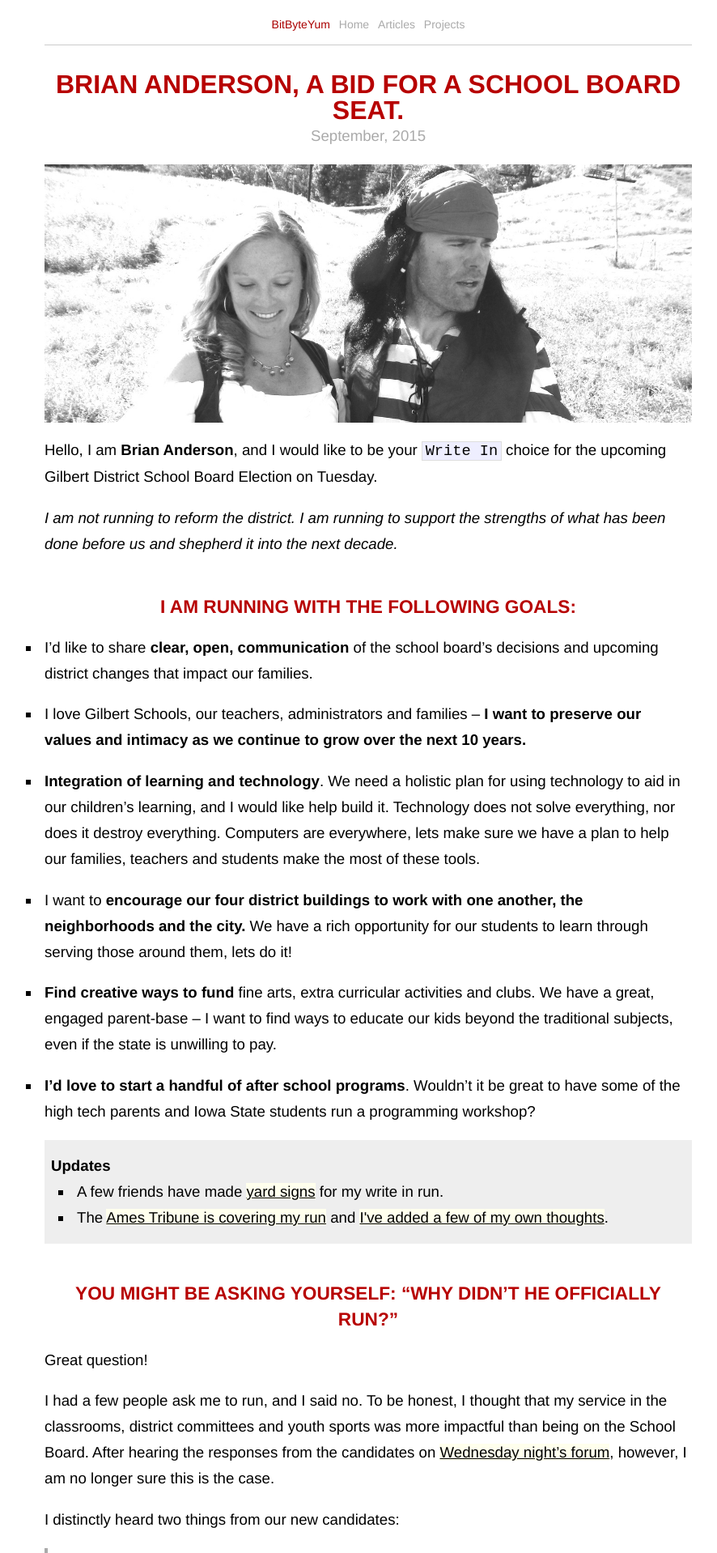
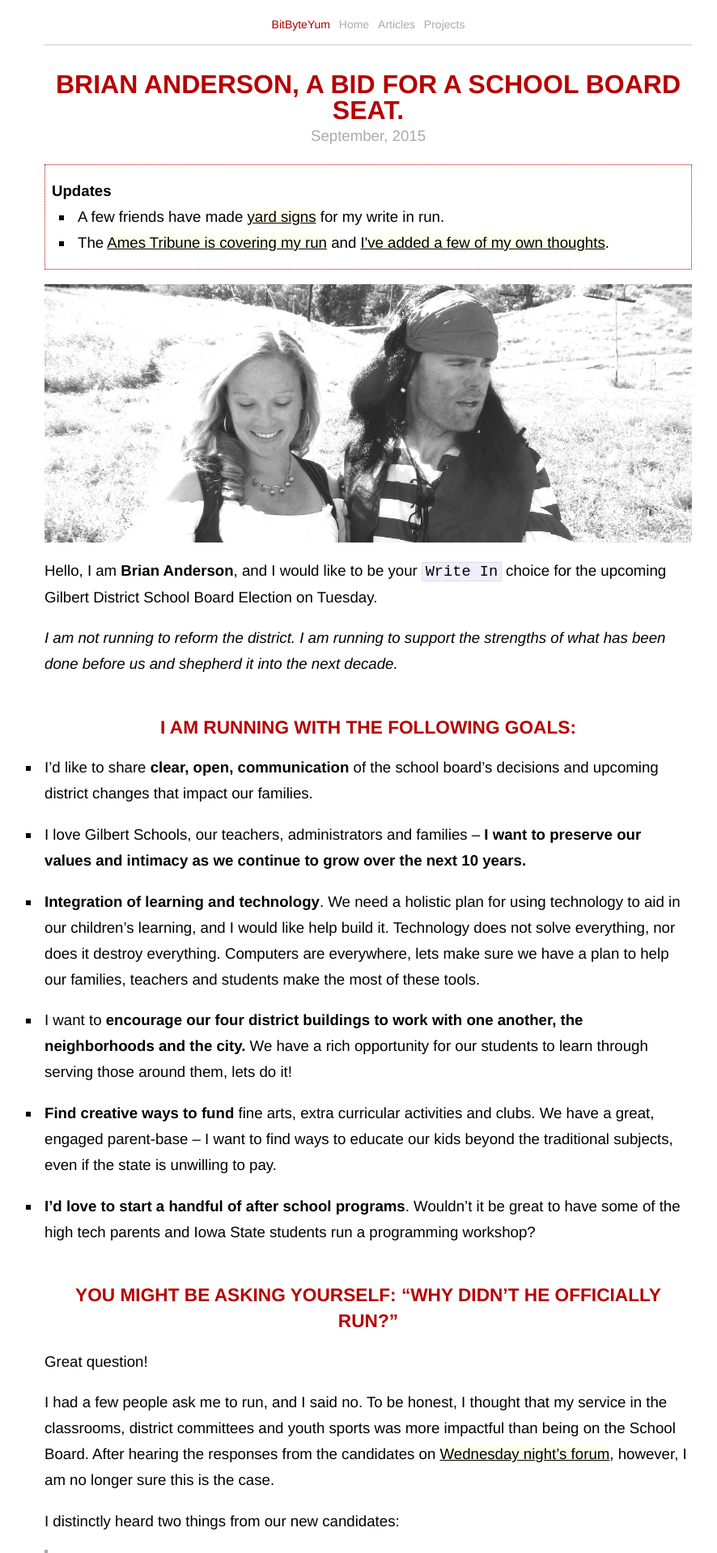
Before and after one commit to banderson623/banderson623.github.com, a Jekyll site: the page built from projects/gilbert-school-board.md, in a window 1280 px wide. Shown: the top 1918 px of the page at 81% size, without its empty margins (185-1071 px from the left). Built offline with Jekyll 4.4.1, drawn with Linux system fonts in a browser that asks for light colours; a script that is not in the unit is left out; some of the changed lines change nothing that is shown.

Commit message:
updates up higher

```diff
--- a/projects/gilbert-school-board.md
+++ b/projects/gilbert-school-board.md
@@ -21,7 +21,7 @@ h1, h2 {
 }
 
 .updates {
-  background-color:#eee;
+  border:1px dotted #B70101;
   padding: 1rem 0.5rem;
 }
 
@@ -39,6 +39,16 @@ h1, h2 {
 
 }
 </style>
+
+<div class='updates'>
+  <h3>Updates</h3>
+  <ul>
+    <li>A few friends have made <a href="/articles/2015/09/04/starting-my-run/">yard signs</a> for my write in run.</li>
+
+    <li>The <a href="http://amestrib.com/news/write-candidate-seeks-seat-gilbert-school-board">Ames Tribune is covering my run</a> and <a href="/articles/2015/09/05/ames-tribune-article/">I've added a few of my own thoughts</a>.</li>
+  </ul>
+</div>
+
 
 <img src="/images/projects/gilbert/pirate-couple-crop.jpg" class="centered can_shrink" alt="Me and Allison dressing up" width="800px"/>
 
@@ -60,17 +70,6 @@ _I am not running to reform the district. I am running to support the strengths
 * **Find creative ways to fund** fine arts, extra curricular activities and clubs. We have a great, engaged parent-base – I want to find ways to educate our kids beyond the traditional subjects, even if the state is unwilling to pay.
 
 * **I'd love to start a handful of after school programs**. Wouldn't it be great to have some of the high tech parents and Iowa State students run a programming workshop?
-
-<div class='updates'>
-
-<h3>Updates</h3>
-
-<ul>
-  <li>A few friends have made <a href="/articles/2015/09/04/starting-my-run/">yard signs</a> for my write in run.</li>
-
-  <li>The <a href="http://amestrib.com/news/write-candidate-seeks-seat-gilbert-school-board">Ames Tribune is covering my run</a> and <a href="/articles/2015/09/05/ames-tribune-article/">I've added a few of my own thoughts</a>.</li>
-</ul>
-</div>
 
 ## You might be asking yourself: "why didn't he officially run?"
 
```
